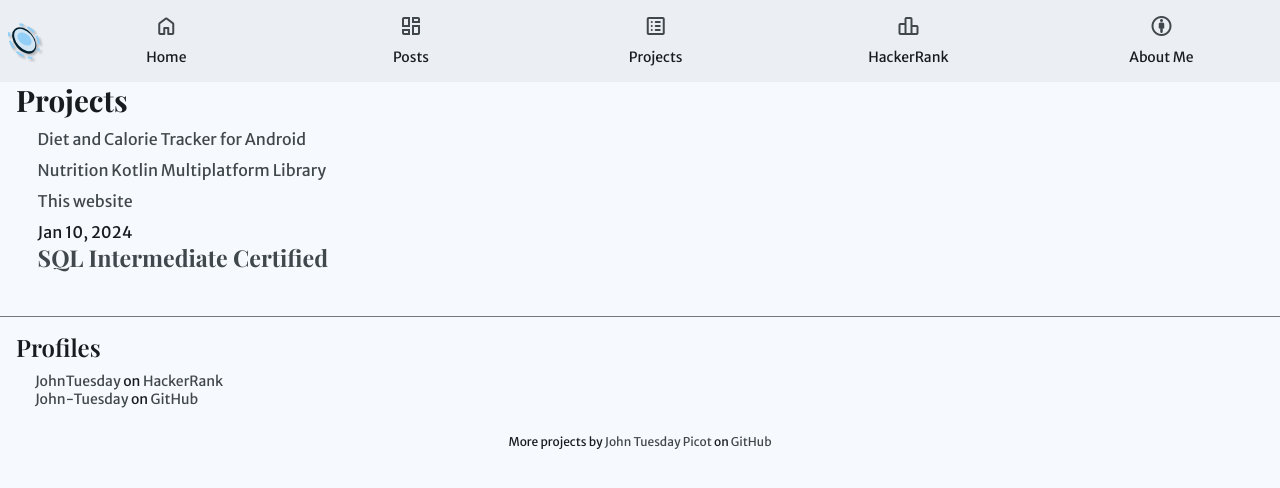
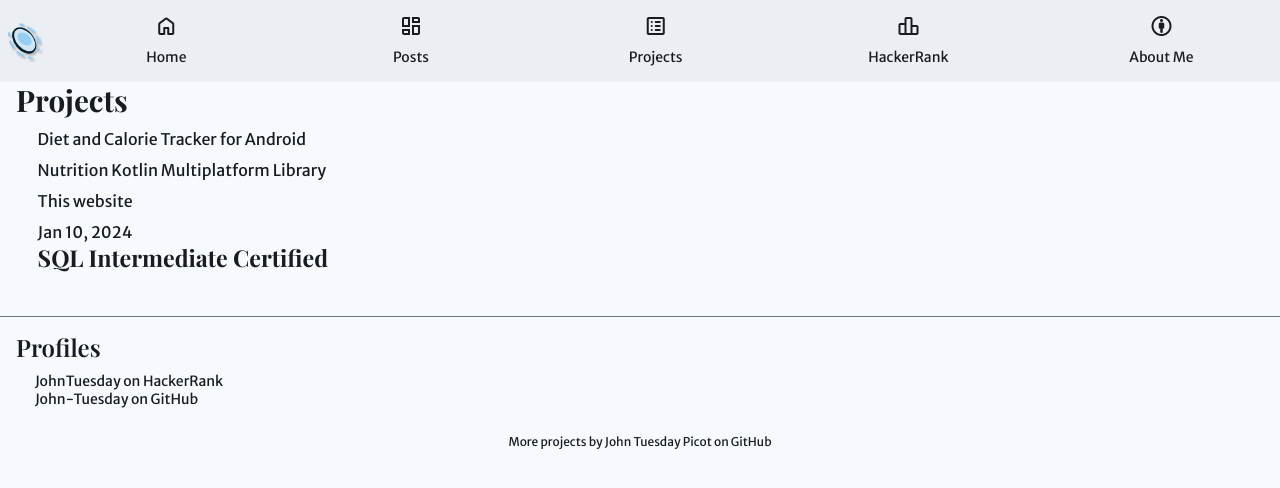
Before and after one commit to John-Tuesday/John-Tuesday.github.io, a Jekyll site: the page built from index.md, in a window 1280 px wide. Shown: the top 488 px of the page. Built offline with Jekyll 4.4.1, drawn with Linux system fonts in a browser that asks for light colours; some web fonts are replaced.

Commit message:
Remove default color for a tag

```diff
--- a/_sass/screen.scss
+++ b/_sass/screen.scss
@@ -142,11 +142,8 @@ body {
     -webkit-font-smoothing: antialiased;
 }
 
-a, a:hover {
-    color: c.$on-surface-variant;
-}
-
 a {
+    color: inherit;
     text-decoration: none;
 }
 
```
